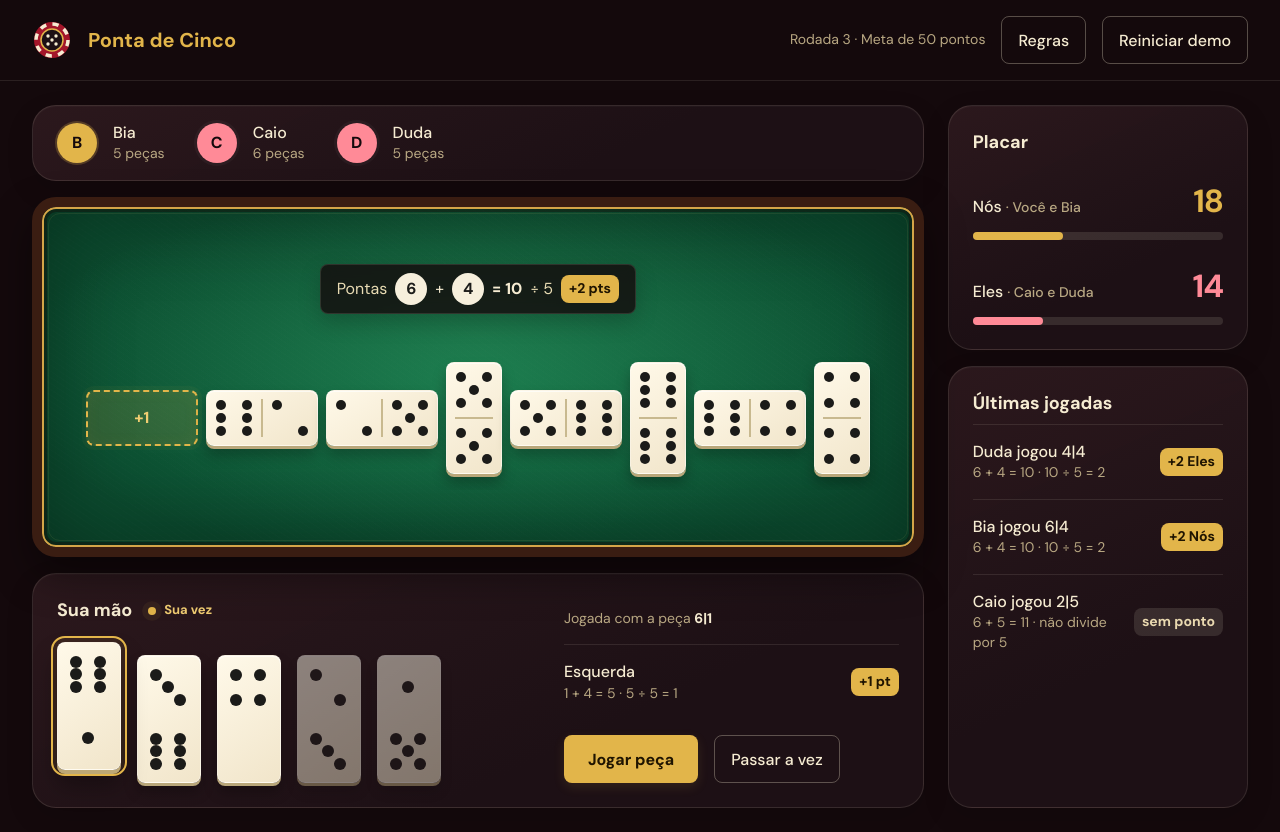
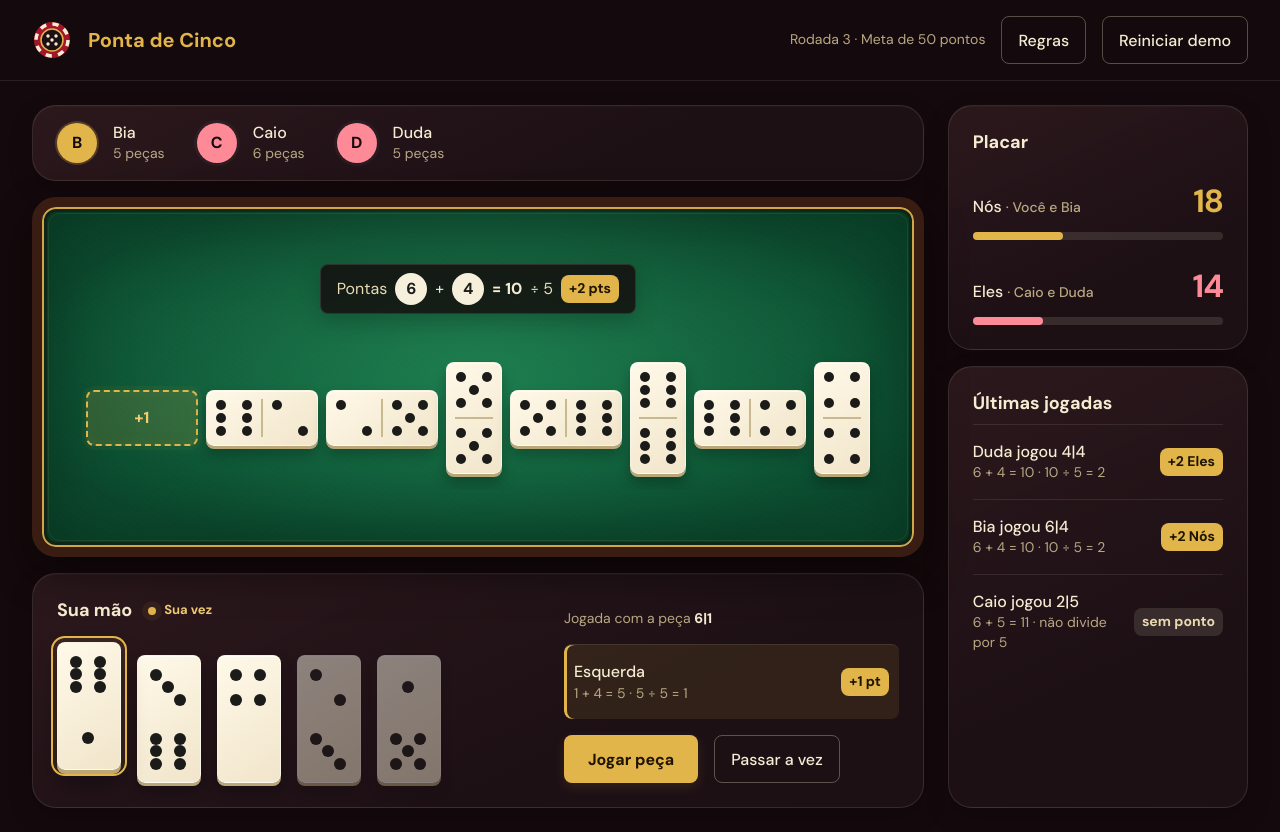
Before and after one commit to LUMEN-7/ponta-5, a React (Vite) app: page / in a window 1280 px wide. Built offline with nearby package versions, Linux system fonts and the light colour scheme.

Commit message:
style: anima encaixe e feedback de pontuação

```diff
--- a/src/styles.css
+++ b/src/styles.css
@@ -134,3 +134,16 @@ button.tile:hover:not(.sel):not(.dim){transform:translateY(-7px);box-shadow:inse
 .ghostbtn:hover{background:rgba(246,236,210,.055);border-color:rgba(246,236,210,.48)}
 @media(max-width:700px){.game-table{border-radius:18px !important}.board-track{padding-block:18px !important}.turn-indicator{font-size:12px}}
 @media(prefers-reduced-motion:reduce){.turn-dot{animation:none}.tile,.cta,.ghostbtn{transition:none}}
+
+/* Resposta de jogada e seleção de extremidade */
+.game-table{overflow:visible}
+.game-table::after{border-radius:12px}
+.score-float{position:absolute;top:27%;left:50%;z-index:8;transform:translateX(-50%);font-weight:800;font-size:24px;white-space:nowrap;color:#f7d47b;text-shadow:0 4px 18px #102e20;pointer-events:none;animation:score-rise 1s ease-out forwards}
+@keyframes score-rise{0%{opacity:0;transform:translate(-50%,14px) scale(.85)}25%{opacity:1;transform:translate(-50%,-4px) scale(1.08)}75%{opacity:1}100%{opacity:0;transform:translate(-50%,-42px)}}
+.tile.placed{animation:tile-arrive .38s cubic-bezier(.2,.8,.3,1) both}
+@keyframes tile-arrive{from{opacity:.5;transform:translateY(26px) scale(.89)}to{opacity:1;transform:translateY(0) scale(1)}}
+.play-option{cursor:pointer;border-radius:8px;padding-inline:10px!important;transition:background .2s}
+.play-option:hover{background:rgba(226,181,74,.06)}
+.play-option.active{background:rgba(226,181,74,.10);box-shadow:inset 3px 0 #e2b54a}
+.cta:disabled{cursor:not-allowed;opacity:.5}
+@media(prefers-reduced-motion:reduce){.score-float,.tile.placed{animation:none}.score-float{position:static;transform:none;text-align:center}}
```
